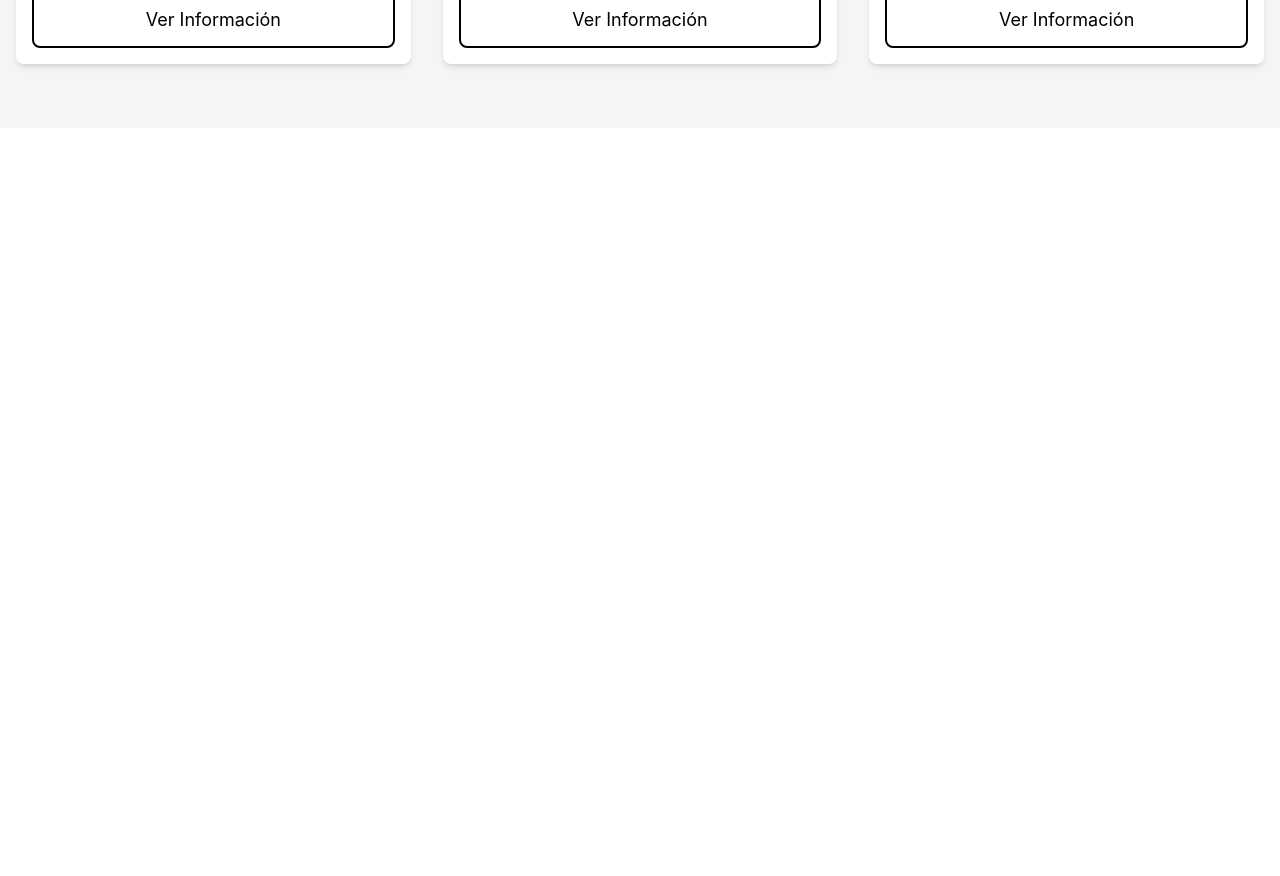
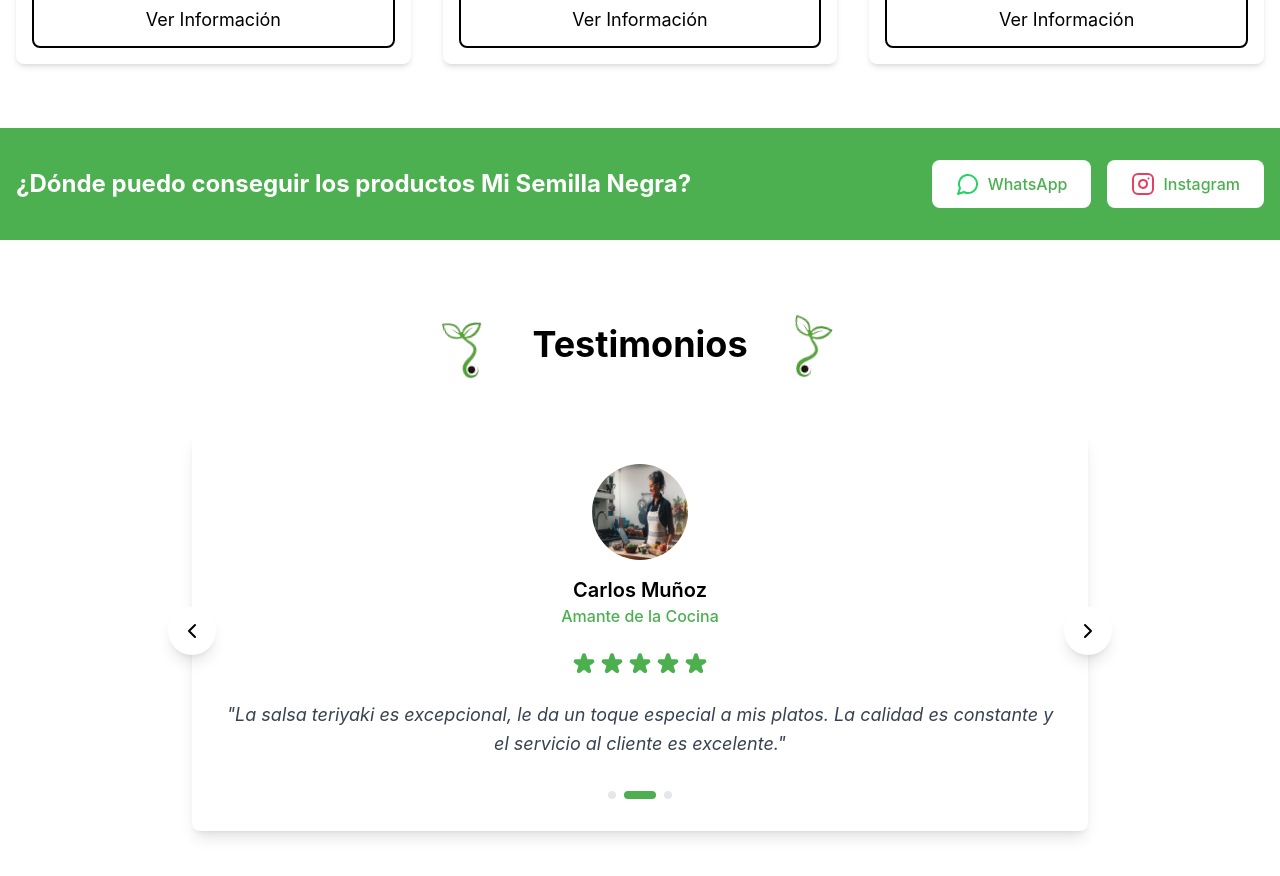
Before and after one commit to Juan-Zuniga-Codoceo/mi-semilla-negra, a React (Create React App) app: page / in a window 1280 px wide. Shown: the part 1600-2476 px from the top of the page. Before the commit the page ends 1728 px from the top, so only its background shows below. Built offline with nearby package versions, Linux system fonts and the light colour scheme.

Commit message:
Agregada section testimonials y ContactStrip

```diff
--- /dev/null
+++ b/src/components/home/ContactStrip.js
@@ -0,0 +1,41 @@
+// src/components/home/ContactStrip.js
+import React from 'react';
+import { Instagram, MessageCircle } from 'lucide-react';
+
+const ContactStrip = () => {
+  return (
+    <div className="bg-secondary py-8">
+      <div className="container mx-auto px-4">
+        <div className="flex flex-col md:flex-row items-center justify-between gap-6">
+          <h2 className="text-2xl font-bold text-white">
+            ¿Dónde puedo conseguir los productos Mi Semilla Negra?
+          </h2>
+
+          <div className="flex items-center gap-4">
+            <a
+              href="https://wa.me/+56912345678"
+              target="_blank"
+              rel="noopener noreferrer"
+              className="flex items-center gap-2 bg-white hover:bg-gray-100 px-6 py-3 rounded-lg transition-all duration-300"
+            >
+              <MessageCircle className="w-6 h-6 text-[#25D366]" />
+              <span className="font-medium text-secondary">WhatsApp</span>
+            </a>
+
+            <a
+              href="https://instagram.com/misemillanegra"
+              target="_blank"
+              rel="noopener noreferrer"
+              className="flex items-center gap-2 bg-white hover:bg-gray-100 px-6 py-3 rounded-lg transition-all duration-300"
+            >
+              <Instagram className="w-6 h-6 text-[#E4405F]" />
+              <span className="font-medium text-secondary">Instagram</span>
+            </a>
+          </div>
+        </div>
+      </div>
+    </div>
+  );
+};
+
+export default ContactStrip;
--- a/src/components/home/Testimonials.js
+++ b/src/components/home/Testimonials.js
@@ -1,63 +1,131 @@
-// src/components/home/Testimonials.js
-import React from 'react';
-import { Star } from 'lucide-react';
+import React, { useState, useEffect, useCallback } from 'react';
+import { ChevronLeft, ChevronRight } from 'lucide-react';
 import { testimonials } from '../../data/testimonials';
 import SectionTitle from '../ui/SectionTitle';
 
-const TestimonialCard = ({ testimonial }) => {
+const TestimonialCarousel = () => {
+  const [currentIndex, setCurrentIndex] = useState(0);
+  const [isPaused, setIsPaused] = useState(false);
+
+  const nextSlide = useCallback(() => {
+    setCurrentIndex((prev) =>
+      prev === testimonials.length - 1 ? 0 : prev + 1
+    );
+  }, []);
+
+  const prevSlide = () => {
+    setCurrentIndex((prev) =>
+      prev === 0 ? testimonials.length - 1 : prev - 1
+    );
+  };
+
+  useEffect(() => {
+    let interval;
+    if (!isPaused) {
+      interval = setInterval(nextSlide, 5000);
+    }
+    return () => clearInterval(interval);
+  }, [isPaused, nextSlide]);
+
+  const handleMouseEnter = () => setIsPaused(true);
+  const handleMouseLeave = () => setIsPaused(false);
+
+  const currentTestimonial = testimonials[currentIndex];
+
   return (
-    <div className="bg-white rounded-lg shadow-md p-6 flex flex-col">
-      {/* Header del Testimonio */}
-      <div className="flex items-center gap-4 mb-4">
-        <div className="w-16 h-16 rounded-full overflow-hidden bg-neutral-light">
+    <div
+      className="max-w-4xl mx-auto"
+      onMouseEnter={handleMouseEnter}
+      onMouseLeave={handleMouseLeave}
+    >
+      <div className="relative bg-white rounded-lg shadow-lg p-8 my-8">
+        <button
+          onClick={prevSlide}
+          className="absolute left-0 top-1/2 -translate-y-1/2 -translate-x-6
+                     w-12 h-12 rounded-full bg-white shadow-lg flex items-center justify-center
+                     text-primary hover:text-secondary transition-all duration-300"
+        >
+          <ChevronLeft className="w-6 h-6" />
+        </button>
+
+        <button
+          onClick={nextSlide}
+          className="absolute right-0 top-1/2 -translate-y-1/2 translate-x-6
+                     w-12 h-12 rounded-full bg-white shadow-lg flex items-center justify-center
+                     text-primary hover:text-secondary transition-all duration-300"
+        >
+          <ChevronRight className="w-6 h-6" />
+        </button>
+
+        <div className="text-center">
+          <div className="mb-6">
+            <div className="w-24 h-24 rounded-full overflow-hidden mx-auto mb-4">
               <img
-            src={testimonial.image}
-            alt={testimonial.name}
+                src={currentTestimonial.image}
+                alt={currentTestimonial.name}
                 className="w-full h-full object-cover"
               />
             </div>
-        <div>
-          <h3 className="font-semibold text-lg text-primary">{testimonial.name}</h3>
-          <p className="text-gray-600">{testimonial.role}</p>
-        </div>
+            <h3 className="text-xl font-semibold text-primary">
+              {currentTestimonial.name}
+            </h3>
+            <p className="text-secondary font-medium">
+              {currentTestimonial.role}
+            </p>
           </div>
 
-      {/* Rating */}
-      <div className="flex gap-1 mb-4">
+          <div className="flex justify-center gap-1 mb-6">
             {[...Array(5)].map((_, i) => (
-          <Star
+              <svg
                 key={i}
-            className={`w-5 h-5 ${
-              i < testimonial.rating
+                className={`w-6 h-6 ${
+                  i < currentTestimonial.rating
                     ? 'text-secondary fill-secondary'
                     : 'text-gray-300'
+                }`}
+                fill="none"
+                viewBox="0 0 24 24"
+                stroke="currentColor"
+              >
+                <path
+                  strokeLinecap="round"
+                  strokeLinejoin="round"
+                  strokeWidth={2}
+                  d="M11.049 2.927c.3-.921 1.603-.921 1.902 0l1.519 4.674a1 1 0 00.95.69h4.915c.969 0 1.371 1.24.588 1.81l-3.976 2.888a1 1 0 00-.363 1.118l1.518 4.674c.3.922-.755 1.688-1.538 1.118l-3.976-2.888a1 1 0 00-1.176 0l-3.976 2.888c-.783.57-1.838-.197-1.538-1.118l1.518-4.674a1 1 0 00-.363-1.118l-3.976-2.888c-.784-.57-.38-1.81.588-1.81h4.914a1 1 0 00.951-.69l1.519-4.674z"
+                />
+              </svg>
+            ))}
+          </div>
+
+          <p className="text-lg text-gray-700 italic leading-relaxed">
+            "{currentTestimonial.comment}"
+          </p>
+        </div>
+
+        <div className="flex justify-center gap-2 mt-8">
+          {testimonials.map((_, index) => (
+            <button
+              key={index}
+              onClick={() => setCurrentIndex(index)}
+              className={`h-2 rounded-full transition-all duration-300 ${
+                index === currentIndex
+                  ? 'w-8 bg-secondary'
+                  : 'w-2 bg-gray-200 hover:bg-secondary/40'
               }`}
             />
           ))}
         </div>
-
-      {/* Comentario */}
-      <p className="text-gray-700 flex-grow">
-        "{testimonial.comment}"
-      </p>
+      </div>
     </div>
   );
 };
 
 const Testimonials = () => {
   return (
-    <section className="py-16 bg-neutral-light">
+    <section className="py-16 bg-white">
       <div className="container mx-auto px-4">
         <SectionTitle>Testimonios</SectionTitle>
-
-        <div className="grid grid-cols-1 md:grid-cols-2 lg:grid-cols-3 gap-8 max-w-7xl mx-auto">
-          {testimonials.map((testimonial) => (
-            <TestimonialCard
-              key={testimonial.id}
-              testimonial={testimonial}
-            />
-          ))}
-        </div>
+        <TestimonialCarousel />
       </div>
     </section>
   );
--- a/src/pages/Home.js
+++ b/src/pages/Home.js
@@ -1,13 +1,19 @@
+// src/pages/Home.js
+import React from 'react';
 import Hero from '../components/home/Hero';
-import Products from './Products';
+import Products from './Products'; // Cambiado para apuntar a la carpeta pages
+import ContactStrip from '../components/home/ContactStrip';
+import Testimonials from '../components/home/Testimonials';
 
-function Home() {
+const Home = () => {
   return (
     <main>
       <Hero />
       <Products />
+      <ContactStrip />
+      <Testimonials />
     </main>
   );
-}
+};
 
 export default Home;
--- a/src/pages/Products.js
+++ b/src/pages/Products.js
@@ -101,7 +101,7 @@ const ProductCard = ({ product }) => {
 
 const Products = () => {
   return (
-    <section id="productos" className="py-16 bg-neutral-light">
+    <section id="productos" className="py-16 bg-white">
       <div className="container mx-auto px-4">
         <SectionTitle>Nuestros Productos</SectionTitle>
 
```
Lines whose indentation alone changed are shown as unchanged.
